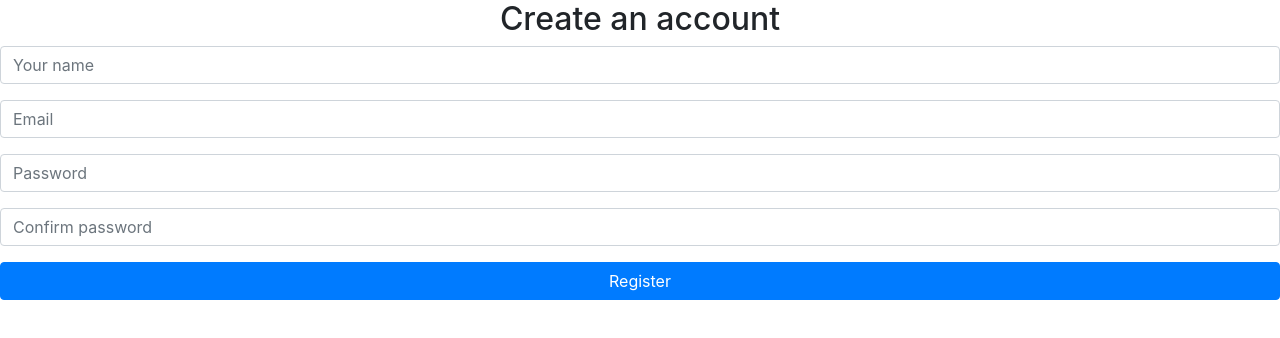
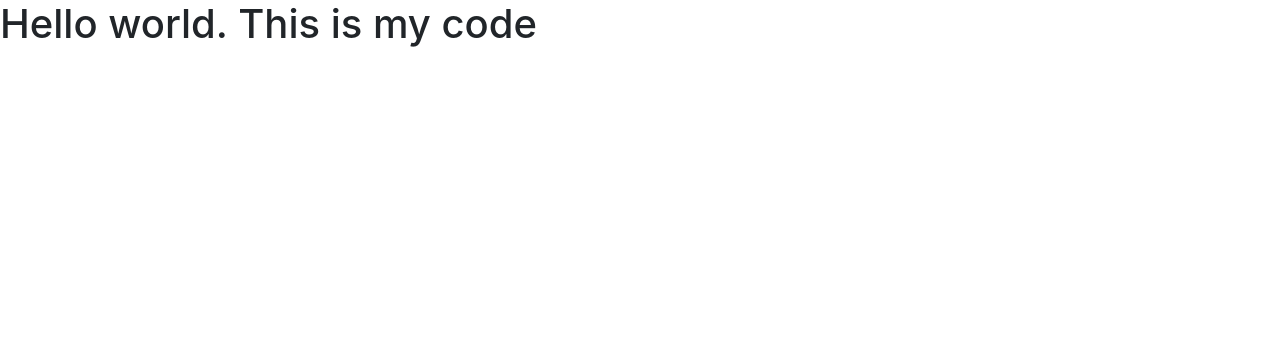
Before and after one commit to dochinhthtn/CI65, a plain HTML site: page index.html in a window 1280 px wide. Drawn offline with nearby package versions, Linux system fonts and the light colour scheme.

Commit message:
Change in index.html

```diff
--- a/index.html
+++ b/index.html
@@ -39,9 +39,10 @@
 </head>
 
 <body>
-    <div id="app"></div>
-
-    <script src="./js/app.js" type="module"></script>
+    <div id="app">
+        <h1>Hello world. This is my code</h1>
+    </div>
+    <!-- <script src="./js/app.js" type="module"></script> -->
 </body>
 
 </html>
```
